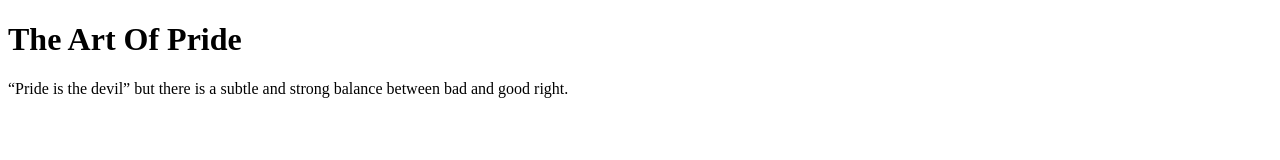
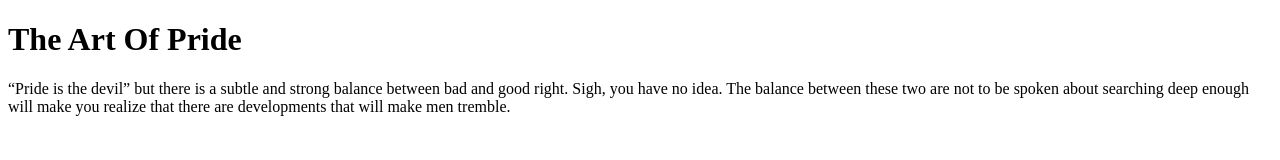
Before and after one commit to vibesome/Crash, a plain HTML site: page index.html in a window 1280 px wide. Drawn offline with Linux system fonts and the light colour scheme.

Commit message:
Update index.html
i commited using web

```diff
--- a/index.html
+++ b/index.html
@@ -9,6 +9,8 @@
     <h1>The Art Of Pride</h1>
     <p>
         <q>Pride is the devil</q> but there is a subtle and strong balance between bad and good right.
+        Sigh, you have no idea. The balance between these two are not to be spoken about searching deep enough will make you
+        realize that there are developments that will make men tremble.
     </p>
 </body>
 </html>
```
